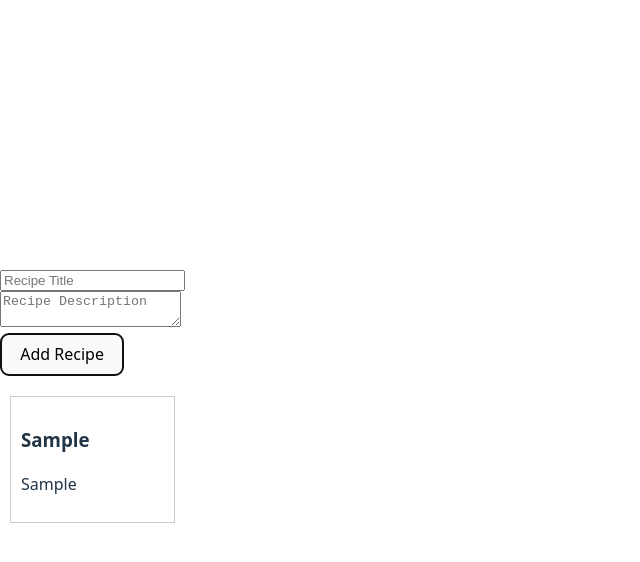
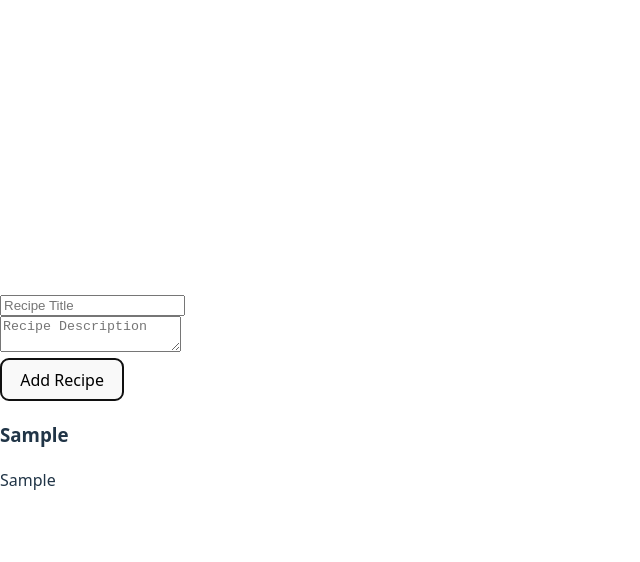
Before and after one commit to Mohamed-Gaber53/alx-fe-reactjs, a React (Vite) app in the folder recipe-sharing-app/: page / in a window 1280 px wide. Both pictures are taken after typing "Sample", "Sample" into the empty fields and a click on the button "Add Recipe". Shown: the top 562 px of the page, without its empty margins (0-640 px from the left). Built offline with nearby package versions, Linux system fonts and the light colour scheme.

Commit message:
advanceRecipeList.jsx

```diff
--- a/recipe-sharing-app/src/components/RecipeList.jsx
+++ b/recipe-sharing-app/src/components/RecipeList.jsx
@@ -1,28 +1,20 @@
 // src/components/RecipeList.jsx
+import React from "react";
 import { useRecipeStore } from "./recipeStore";
 
 const RecipeList = () => {
-  const recipes = useRecipeStore((state) => state.recipes);
+  const filteredRecipes = useRecipeStore(
+    (state) => state.filteredRecipes.length > 0 ? state.filteredRecipes : state.recipes
+  );
 
   return (
     <div>
-      {recipes.length === 0 ? (
-        <p>No recipes yet!</p>
-      ) : (
-        recipes.map((recipe) => (
-          <div
-            key={recipe.id}
-            style={{
-              border: "1px solid #ccc",
-              margin: "10px",
-              padding: "10px",
-            }}
-          >
-            <h3>{recipe.title}</h3>
-            <p>{recipe.description}</p>
-          </div>
-        ))
-      )}
+      {filteredRecipes.map((recipe) => (
+        <div key={recipe.id}>
+          <h3>{recipe.title}</h3>
+          <p>{recipe.description}</p>
+        </div>
+      ))}
     </div>
   );
 };
```
